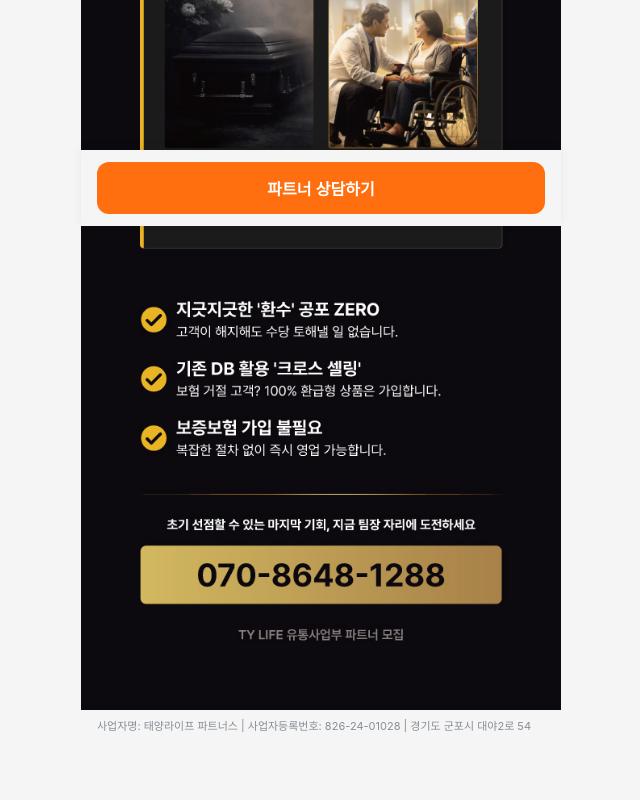
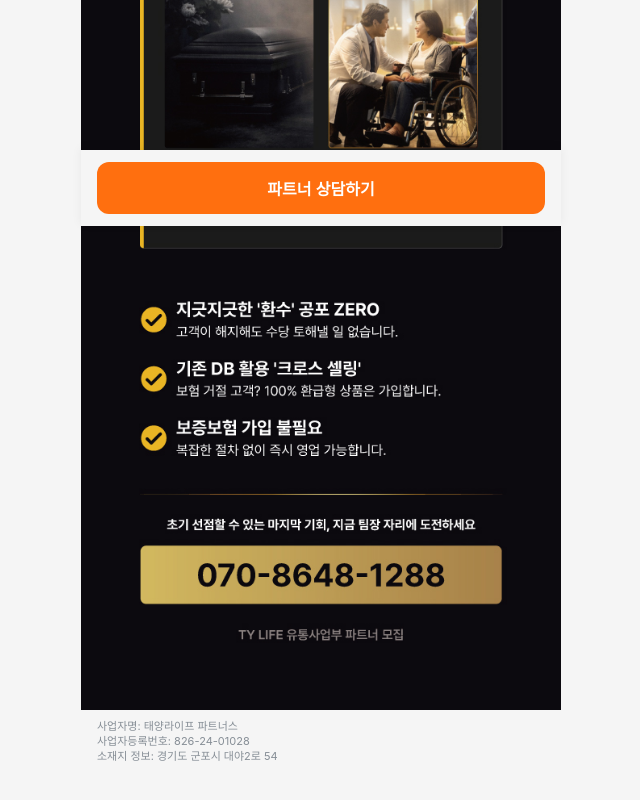
Before and after one commit to fdbackco-design/tylifepartners, a Next.js app: page /business in a window 1280 px wide. Shown: the part 574-1374 px from the top of the page, without its empty margins (319-959 px from the left). Built offline with nearby package versions, Linux system fonts and the light colour scheme.

Commit message:
푸터 정보 추가

```diff
--- a/app/business/page.tsx
+++ b/app/business/page.tsx
@@ -139,19 +139,18 @@
 
       <footer
         style={{
-          padding: "10px 16px",
-          paddingBottom: "calc(48px + var(--safe-bottom, 0px))",
+          padding: "10px 16px 6px",
+          paddingBottom: "calc(20px + var(--safe-bottom, 0px))",
           maxWidth: 480,
           margin: "0 auto",
           fontSize: 11,
           color: "var(--text-secondary)",
-          lineHeight: 1.25,
+          lineHeight: 1.2,
         }}
       >
-        <p style={{ margin: 0 }}>
-          사업자명: 태양라이프 파트너스 | 사업자등록번호: 826-24-01028 |
-          경기도 군포시 대야2로 54
-        </p>
+        <p style={{ margin: 0 }}>사업자명: 태양라이프 파트너스</p>
+        <p style={{ margin: "2px 0 0" }}>사업자등록번호: 826-24-01028</p>
+        <p style={{ margin: "2px 0 0" }}>소재지 정보: 경기도 군포시 대야2로 54</p>
       </footer>
 
       <div
```
